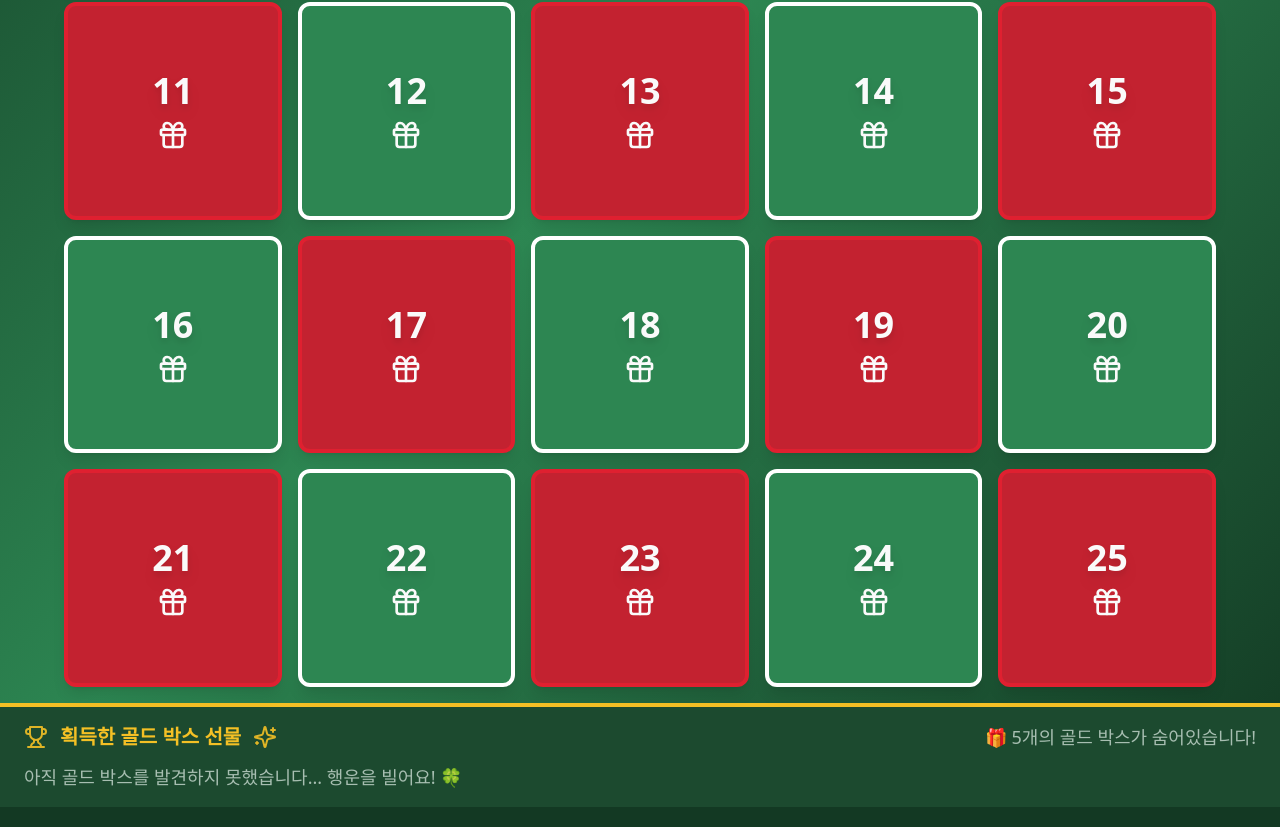
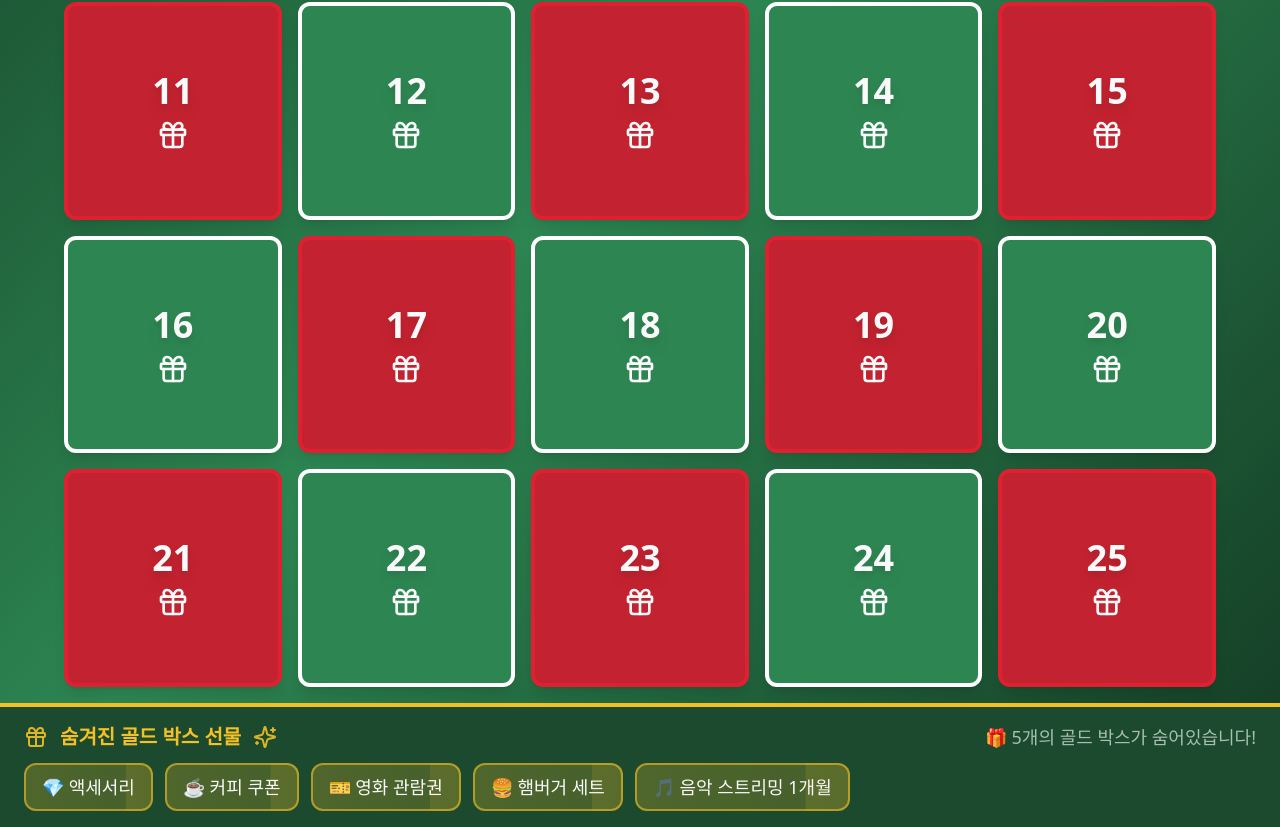
Before and after one commit to 4jupalzza/christmas-gift-quest61315-love, a React (Vite) app: page / in a window 1280 px wide. Shown: the part 597-1424 px from the top of the page. Built offline with nearby package versions, Linux system fonts and the light colour scheme; the HTML template or start-up script is replaced by a standard one.

Commit message:
Refactor: Restore golden box preview and fix modal color

```diff
--- a/src/components/QuizDialog.tsx
+++ b/src/components/QuizDialog.tsx
@@ -3,7 +3,8 @@ import { Dialog, DialogContent, DialogDescription, DialogFooter, DialogHeader, D
 import { Input } from "@/components/ui/input";
 import { Button } from "@/components/ui/button";
 import { Box } from "@/types/box";
-import { Gift } from "lucide-react";
+import { Gift, Sparkles } from "lucide-react";
+import { cn } from "@/lib/utils";
 
 interface QuizDialogProps {
   box: Box | null;
@@ -39,22 +40,45 @@ const QuizDialog = ({ box, isOpen, onClose, onCorrect }: QuizDialogProps) => {
     onClose();
   };
 
+  const isGolden = box?.isGolden || false;
+
   return (
     <Dialog open={isOpen} onOpenChange={handleClose}>
-      <DialogContent className="sm:max-w-md bg-card border-border">
+      <DialogContent className={cn(
+        "sm:max-w-md border-4",
+        isGolden
+          ? "bg-gradient-to-br from-box-gold via-christmas-gold-light to-box-gold border-christmas-gold-light shadow-2xl shadow-accent/50"
+          : "bg-card border-border"
+      )}>
         <DialogHeader>
-          <DialogTitle className="flex items-center gap-2 text-2xl text-foreground">
-            <Gift className="w-6 h-6 text-accent" />
-            {box?.isGolden ? "⭐ 골드 박스 ⭐" : "크리스마스 퀴즈"}
+          <DialogTitle className={cn(
+            "flex items-center gap-2 text-2xl",
+            isGolden ? "text-accent-foreground" : "text-foreground"
+          )}>
+            {isGolden && <Sparkles className="w-6 h-6 animate-pulse" />}
+            <Gift className="w-6 h-6" />
+            {isGolden ? "⭐ 골드 박스 ⭐" : "크리스마스 퀴즈"}
+            {isGolden && <Sparkles className="w-6 h-6 animate-pulse" />}
           </DialogTitle>
-          <DialogDescription className="text-base text-card-foreground/80">
+          <DialogDescription className={cn(
+            "text-base",
+            isGolden ? "text-accent-foreground/90 font-medium" : "text-card-foreground/80"
+          )}>
             정답을 맞춰서 선물을 받으세요!
           </DialogDescription>
         </DialogHeader>
 
         <div className="space-y-4 py-4">
-          <div className="p-4 bg-secondary rounded-lg">
-            <p className="text-lg font-medium text-secondary-foreground">
+          <div className={cn(
+            "p-4 rounded-lg",
+            isGolden
+              ? "bg-accent-foreground/10 border-2 border-accent-foreground/30"
+              : "bg-secondary"
+          )}>
+            <p className={cn(
+              "text-lg font-medium",
+              isGolden ? "text-accent-foreground" : "text-secondary-foreground"
+            )}>
               {box?.question}
             </p>
           </div>
@@ -64,12 +88,15 @@ const QuizDialog = ({ box, isOpen, onClose, onCorrect }: QuizDialogProps) => {
             value={answer}
             onChange={(e) => setAnswer(e.target.value)}
             onKeyDown={(e) => e.key === "Enter" && handleSubmit()}
-            className={error ? "border-destructive" : ""}
+            className={cn(
+              error && "border-destructive",
+              isGolden && "border-accent-foreground/30 bg-accent-foreground/5"
+            )}
             autoFocus
           />
 
           {error && (
-            <p className="text-sm text-destructive">
+            <p className="text-sm text-destructive font-semibold">
               틀렸습니다! 다시 시도해보세요.
             </p>
           )}
@@ -81,7 +108,11 @@ const QuizDialog = ({ box, isOpen, onClose, onCorrect }: QuizDialogProps) => {
           </Button>
           <Button
             onClick={handleSubmit}
-            className="bg-primary hover:bg-primary/90"
+            className={cn(
+              isGolden
+                ? "bg-accent-foreground text-accent hover:bg-accent-foreground/90"
+                : "bg-primary hover:bg-primary/90"
+            )}
           >
             확인
           </Button>
--- a/src/components/Scoreboard.tsx
+++ b/src/components/Scoreboard.tsx
@@ -1,35 +1,65 @@
-import { Sparkles, Trophy } from "lucide-react";
+import { Sparkles, Trophy, Gift } from "lucide-react";
 import { cn } from "@/lib/utils";
 
 interface ScoreboardProps {
   openedGoldenGifts: string[];
+  unopenedGoldenGifts: string[];
   totalGoldenBoxes: number;
 }
 
-const Scoreboard = ({ openedGoldenGifts, totalGoldenBoxes }: ScoreboardProps) => {
-  const remainingBoxes = totalGoldenBoxes - openedGoldenGifts.length;
-
+const Scoreboard = ({ openedGoldenGifts, unopenedGoldenGifts, totalGoldenBoxes }: ScoreboardProps) => {
   return (
     <div className="w-full bg-card border-t-4 border-accent py-4 px-6">
-      <div className="max-w-7xl mx-auto">
+      <div className="max-w-7xl mx-auto space-y-4">
+        {/* Unopened Golden Gifts Preview */}
+        <div>
           <div className="flex items-center gap-3 mb-3">
-          <Trophy className="w-6 h-6 text-accent animate-pulse" />
+            <Gift className="w-6 h-6 text-accent animate-pulse" />
             <h2 className="text-xl font-bold text-accent">
-            획득한 골드 박스 선물
+              숨겨진 골드 박스 선물
             </h2>
             <Sparkles className="w-6 h-6 text-accent animate-pulse" />
             <span className="text-lg text-muted-foreground ml-auto">
-            {remainingBoxes > 0 ? `🎁 ${remainingBoxes}개의 골드 박스가 숨어있습니다!` : "🎉 모든 골드 박스 발견!"}
+              {unopenedGoldenGifts.length > 0 ? `🎁 ${unopenedGoldenGifts.length}개의 골드 박스가 숨어있습니다!` : ""}
             </span>
           </div>
 
           <div className="flex flex-wrap gap-3">
-          {openedGoldenGifts.length === 0 ? (
+            {unopenedGoldenGifts.length === 0 ? (
               <p className="text-muted-foreground text-lg">
-              아직 골드 박스를 발견하지 못했습니다... 행운을 빌어요! 🍀
+                🎉 모든 골드 박스를 발견했습니다!
               </p>
             ) : (
-            openedGoldenGifts.map((gift, index) => (
+              unopenedGoldenGifts.map((gift, index) => (
+                <div
+                  key={index}
+                  className={cn(
+                    "px-4 py-2 rounded-lg",
+                    "bg-gradient-to-r from-accent/30 to-accent/20",
+                    "border-2 border-accent/60",
+                    "text-foreground font-medium text-lg",
+                    "animate-shimmer bg-[length:200%_100%]"
+                  )}
+                >
+                  {gift}
+                </div>
+              ))
+            )}
+          </div>
+        </div>
+
+        {/* Opened Golden Gifts */}
+        {openedGoldenGifts.length > 0 && (
+          <div>
+            <div className="flex items-center gap-3 mb-3">
+              <Trophy className="w-6 h-6 text-accent" />
+              <h2 className="text-xl font-bold text-accent">
+                획득한 골드 박스 선물
+              </h2>
+            </div>
+
+            <div className="flex flex-wrap gap-3">
+              {openedGoldenGifts.map((gift, index) => (
                 <div
                   key={index}
                   className={cn(
@@ -43,9 +73,10 @@ const Scoreboard = ({ openedGoldenGifts, totalGoldenBoxes }: ScoreboardProps) =>
                 >
                   {gift}
                 </div>
-            ))
+              ))}
+            </div>
+          </div>
         )}
-        </div>
       </div>
     </div>
   );
--- a/src/pages/Index.tsx
+++ b/src/pages/Index.tsx
@@ -98,10 +98,18 @@ const Index = () => {
   };
 
   const totalGoldenBoxes = boxes.filter(box => box.isGolden).length;
+
   const openedGoldenGifts = boxes
     .filter(box => {
       const state = boxStates.find(s => s.id === box.id);
       return box.isGolden && state?.isOpened;
+    })
+    .map(box => box.gift);
+
+  const unopenedGoldenGifts = boxes
+    .filter(box => {
+      const state = boxStates.find(s => s.id === box.id);
+      return box.isGolden && !state?.isOpened;
     })
     .map(box => box.gift);
 
@@ -148,6 +156,7 @@ const Index = () => {
       {/* Scoreboard */}
       <Scoreboard
         openedGoldenGifts={openedGoldenGifts}
+        unopenedGoldenGifts={unopenedGoldenGifts}
         totalGoldenBoxes={totalGoldenBoxes}
       />
 
```
Lines whose indentation alone changed are shown as unchanged.
